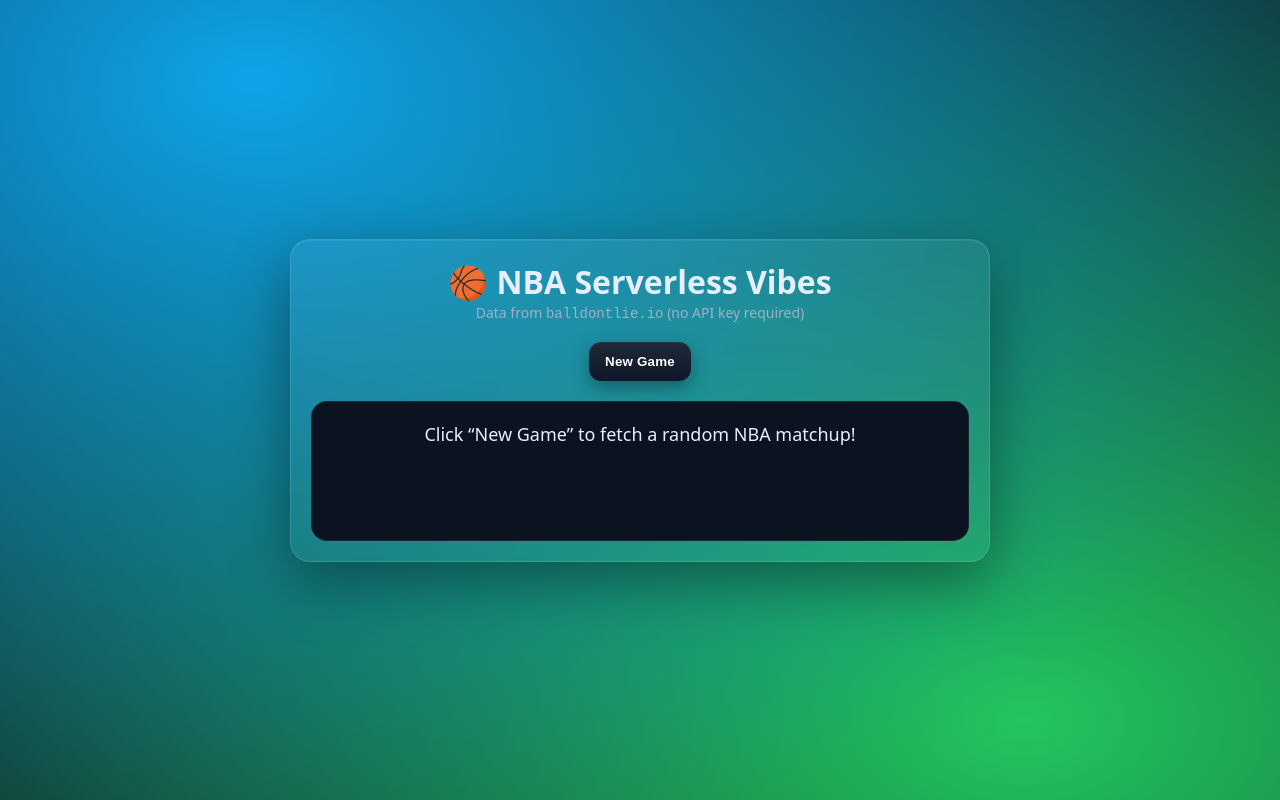
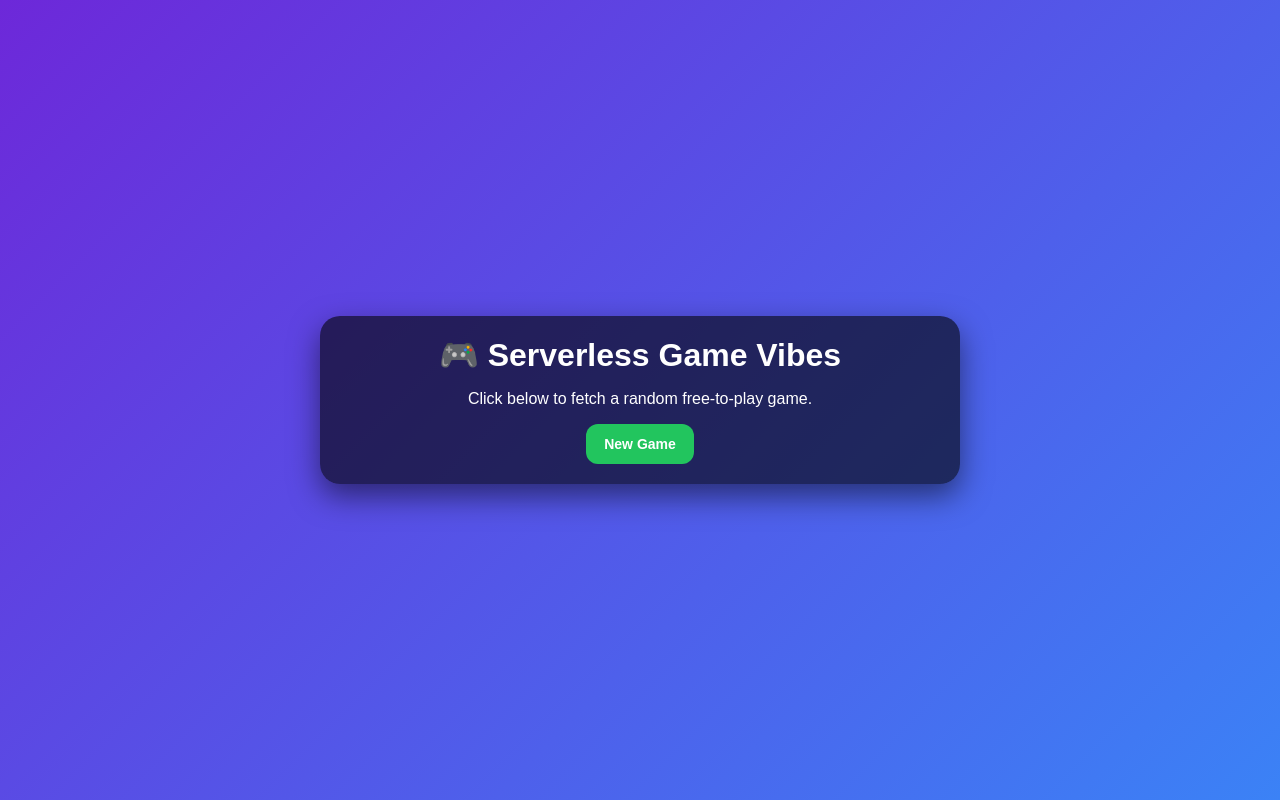
Before and after one commit to richardtokar/test0907, a plain HTML site: page index.html in a window 1280 px wide. Drawn offline with Linux system fonts and the light colour scheme.

Commit message:
Change NBA Serverless Vibes to Game Serverless Vibes
Updated the title and content to reflect a game theme. Changed styling and layout for better presentation.

```diff
--- a/index.html
+++ b/index.html
@@ -2,115 +2,68 @@
 <html lang="en">
 <head>
   <meta charset="utf-8" />
-  <meta name="viewport" content="width=device-width, initial-scale=1" />
-  <title>NBA Serverless Vibes</title>
+  <title>🎮 Game Serverless Vibes</title>
   <style>
-    :root {
-      --bg1: #0ea5e9;
-      --bg2: #22c55e;
-      --card: #0b1220;
-      --text: #e6eefc;
-      --muted: #9fb0c8;
-      --accent: #f59e0b;
-      --ok: #10b981;
-      --err: #ef4444;
-    }
-    * { box-sizing: border-box; }
     body {
       margin: 0;
-      min-height: 100dvh;
+      min-height: 100vh;
       display: grid;
       place-items: center;
-      background: radial-gradient(1200px 800px at 20% 10%, var(--bg1), transparent),
-                  radial-gradient(1400px 900px at 80% 90%, var(--bg2), #0b1020);
-      font-family: ui-sans-serif, system-ui, Segoe UI, Roboto, Arial;
-      color: var(--text);
+      background: linear-gradient(135deg, #6d28d9, #3b82f6);
+      font-family: Arial, sans-serif;
+      color: #fff;
     }
     .app {
-      width: min(700px, 92vw);
-      background: linear-gradient(180deg, rgba(255,255,255,0.06), rgba(255,255,255,0.03));
-      border: 1px solid rgba(255,255,255,0.12);
+      width: min(600px, 90%);
+      background: rgba(0,0,0,0.6);
       border-radius: 20px;
       padding: 20px;
-      box-shadow: 0 20px 60px rgba(0,0,0,0.4), inset 0 1px 0 rgba(255,255,255,0.08);
-      backdrop-filter: blur(6px);
-      margin: 0 auto;
       text-align: center;
+      box-shadow: 0 12px 30px rgba(0,0,0,0.5);
     }
-    h1 { font-size: clamp(22px, 3.6vw, 32px); margin: 0; }
-    .sub { color: var(--muted); font-size: 14px; margin-bottom: 20px; }
-    .btn {
-      appearance: none; border: none; cursor: pointer;
-      padding: 12px 16px; border-radius: 12px;
-      background: linear-gradient(180deg, #1f2937, #0f172a);
-      color: #fff; font-weight: 600; letter-spacing: .2px;
-      box-shadow: 0 6px 18px rgba(0,0,0,.35), inset 0 1px 0 rgba(255,255,255,.06);
-      transition: transform .05s ease, filter .2s ease;
+    h1 { margin: 0 0 10px; }
+    button {
+      background: #22c55e;
+      border: none;
+      padding: 12px 18px;
+      border-radius: 12px;
+      cursor: pointer;
+      font-weight: bold;
+      font-size: 14px;
+      color: #fff;
+      transition: 0.2s;
     }
-    .btn:active { transform: translateY(1px) scale(.99); }
-    .card {
-      background: var(--card);
-      border: 1px solid rgba(255,255,255,0.08);
-      border-radius: 16px;
-      padding: 20px;
-      margin-top: 20px;
-      min-height: 140px;
+    button:hover { background: #16a34a; }
+    img {
+      max-width: 100%;
+      border-radius: 12px;
+      margin-top: 15px;
     }
-    .game { font-size: 18px; margin-bottom: 10px; }
-    .score { font-size: 16px; color: var(--accent); }
-    .meta { font-size: 14px; color: var(--muted); margin-top: 8px; }
-    .ok { color: var(--ok); }
-    .err { color: var(--err); }
+    .title { font-size: 20px; margin-top: 10px; }
+    .desc { font-size: 14px; color: #d1d5db; margin-top: 5px; }
   </style>
 </head>
 <body>
   <div class="app">
-    <h1>🏀 NBA Serverless Vibes</h1>
-    <div class="sub">Data from <code>balldontlie.io</code> (no API key required)</div>
-    <button id="go" class="btn">New Game</button>
-
-    <div class="card" id="card">
-      <div id="game" class="game">Click “New Game” to fetch a random NBA matchup!</div>
-      <div id="score" class="score"></div>
-      <div id="meta" class="meta"></div>
-    </div>
+    <h1>🎮 Serverless Game Vibes</h1>
+    <p>Click below to fetch a random free-to-play game.</p>
+    <button onclick="loadGame()">New Game</button>
+    <div id="game"></div>
   </div>
 
   <script>
-    const gameEl = document.getElementById("game");
-    const scoreEl = document.getElementById("score");
-    const metaEl = document.getElementById("meta");
-    const btn = document.getElementById("go");
+    async function loadGame() {
+      const res = await fetch("https://www.freetogame.com/api/games");
+      const data = await res.json();
+      const random = data[Math.floor(Math.random() * data.length)];
 
-    async function getRandomGame() {
-      try {
-        gameEl.textContent = "Loading game data...";
-        scoreEl.textContent = "";
-        metaEl.textContent = "";
-
-        // Pick a random game ID from 2023 season (IDs range ~1–1300 for season)
-        const randomId = Math.floor(Math.random() * 1200) + 1;
-        const res = await fetch(`https://www.balldontlie.io/api/v1/games/${randomId}`);
-        if (!res.ok) throw new Error("API error");
-        const data = await res.json();
-
-        // Sometimes the random ID may not exist, handle that
-        if (!data.home_team || !data.visitor_team) {
-          gameEl.textContent = "No game found — try again!";
-          return;
-        }
-
-        gameEl.textContent = `${data.home_team.full_name} vs ${data.visitor_team.full_name}`;
-        scoreEl.textContent = `${data.home_team_score} - ${data.visitor_team_score}`;
-        metaEl.textContent = `Season: ${data.season} • Date: ${new Date(data.date).toLocaleDateString()}`;
-      } catch (err) {
-        gameEl.textContent = "⚠️ Error fetching game";
-        scoreEl.textContent = "";
-        metaEl.textContent = err.message;
-      }
+      document.getElementById("game").innerHTML = `
+        <div class="title">${random.title}</div>
+        <img src="${random.thumbnail}" alt="${random.title}">
+        <div class="desc">${random.short_description}</div>
+        <p><a href="${random.game_url}" target="_blank" style="color:#60a5fa">Play now</a></p>
+      `;
     }
-
-    btn.addEventListener("click", getRandomGame);
   </script>
 </body>
 </html>
```
